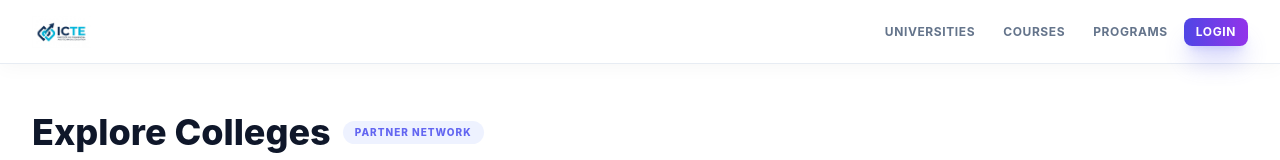
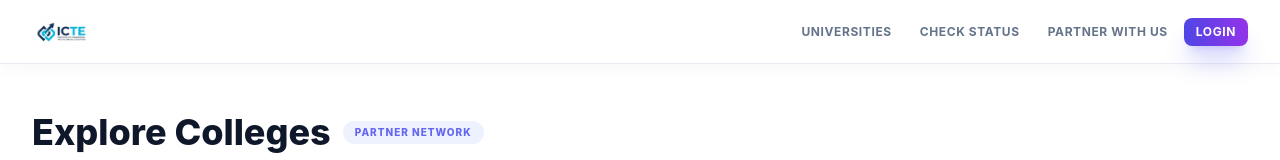
Before and after one commit to nitinbharwad84-ops/icte-hub, a Next.js app: page /colleges in a window 1280 px wide. Shown: the top 160 px of the page. Built offline with nearby package versions, Linux system fonts and the light colour scheme; no server answers; the database is empty.

Commit message:
fix: add favicon metadata, replace dead navbar links with working routes

```diff
--- a/src/app/(auth)/change-password/page.tsx
+++ b/src/app/(auth)/change-password/page.tsx
@@ -61,6 +61,8 @@ export default function ChangePasswordPage() {
       return;
     }
 
+    await supabase.from('users').update({ must_change_password: false }).eq('id', user.id);
+
     router.push('/');
     router.refresh();
   };
--- a/src/app/(dashboard)/profile/page.tsx
+++ b/src/app/(dashboard)/profile/page.tsx
@@ -149,6 +149,8 @@ export default function ProfilePage() {
       return;
     }
 
+    await supabase.from('users').update({ must_change_password: false }).eq('id', user.id);
+
     setSuccess('Password changed successfully');
     setCurrentPassword('');
     setNewPassword('');
--- a/src/app/(dashboard)/telecaller/layout.tsx
+++ b/src/app/(dashboard)/telecaller/layout.tsx
@@ -7,7 +7,8 @@ export default async function TelecallerLayout({ children }: { children: React.R
   const { data: { user } } = await supabase.auth.getUser();
   if (!user) redirect('/login');
   const { data: profile, error: profileError } = await supabase.from('users').select('name, role').eq('id', user.id).single();
-  if (profileError || !profile || profile.role !== 'telecaller') redirect('/login');
+  if (profileError || !profile) redirect('/login');
+  if (profile.role !== 'telecaller') redirect('/' + profile.role);
 
   return <TelecallerLayoutClient profile={profile}>{children}</TelecallerLayoutClient>;
 }
--- a/src/app/(public)/home-content.tsx
+++ b/src/app/(public)/home-content.tsx
@@ -70,7 +70,7 @@ export function HomeContent({ colleges, courses, collegeCount, courseCount }: Ho
   }, []);
 
   useEffect(() => {
-    const sectionIds = ['universities', 'courses', 'programs', 'get-help'];
+    const sectionIds = ['universities', 'check-status', 'partner'];
     const observers: IntersectionObserver[] = [];
     sectionIds.forEach((id) => {
       const el = document.getElementById(id);
--- a/src/app/(public)/partner-with-us/page.tsx
+++ b/src/app/(public)/partner-with-us/page.tsx
@@ -1,6 +1,8 @@
 'use client';
 
 import { useActionState } from 'react';
+
+export const dynamic = 'force-dynamic';
 
 import { Input } from '@/components/ui/Input';
 import { Button } from '@/components/ui/Button';
--- a/src/app/layout.tsx
+++ b/src/app/layout.tsx
@@ -4,6 +4,7 @@ import '@/styles/globals.css';
 export const metadata: Metadata = {
   title: 'ICTE Hub - Find Your Right University',
   description: 'Compare colleges, get free counseling, and find the right university for your future with ICTE Hub.',
+  icons: [{ rel: 'icon', url: '/favicon.svg', type: 'image/svg+xml' }],
 };
 
 export default function RootLayout({ children }: { children: React.ReactNode }) {
--- a/src/lib/utils/constants.ts
+++ b/src/lib/utils/constants.ts
@@ -32,7 +32,6 @@ export const CALL_OUTCOMES = ['interested', 'not-interested', 'call-back-later',
 
 export const NAV_ITEMS = [
   { id: 'universities', label: 'Universities', href: '/colleges' },
-  { id: 'courses', label: 'Courses', href: '#' },
-  { id: 'programs', label: 'Programs', href: '#' },
-  { id: 'get-help', label: 'Get Help', href: '#' },
+  { id: 'check-status', label: 'Check Status', href: '/check-status' },
+  { id: 'partner', label: 'Partner With Us', href: '/partner-with-us' },
 ] as const;
```
Also changed, not shown: 2 other files (tests, documents, lock files or other folders).
